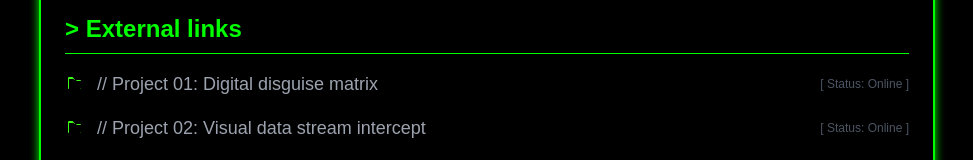
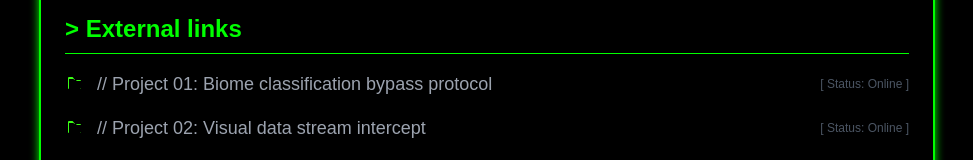
Before and after one commit to Smartest-Idiot-06302022/Smartest-Idiot-06302022.github.io, a plain HTML site: page index.html in a window 1280 px wide. Shown: the part 379-539 px from the top of the page, without its empty margins (153-1126 px from the left). Drawn offline with nearby package versions, Linux system fonts and the light colour scheme.

Commit message:
Update index.html

```diff
--- a/index.html
+++ b/index.html
@@ -143,13 +143,13 @@
             </h2>
 
             <ul class="space-y-4">
-                <!-- Link 1: https://skinmc.net -->
+                <!-- Link 1: biomes.html (Updated) -->
                 <li class="link-item">
                     <a href="biomes.html" target="_blank" class="text-lg flex items-center">
                         <svg class="w-5 h-5 mr-3" fill="currentColor" viewBox="0 0 20 20">
                             <path fill-rule="evenodd" d="M3 4a1 1 0 011-1h3.28a1 1 0 01.948.684L10 6h5a1 1 0 011 1v7a1 1 0 01-1 1H4a1 1 0 01-1-1V4zm9 2H9.284l-.564-.816A1 1 0 008.28 5H4v10h12V7h-4a1 1 0 01-.948-.684L12 6z" clip-rule="evenodd" />
                         </svg>
-                        <span class="text-gray-400">// Project 01: Digital disguise matrix</span>
+                        <span class="text-gray-400">// Project 01: Biome classification bypass protocol</span>
                         <span class="ml-auto text-xs text-gray-600">[ Status: Online ]</span>
                     </a>
                 </li>
```
